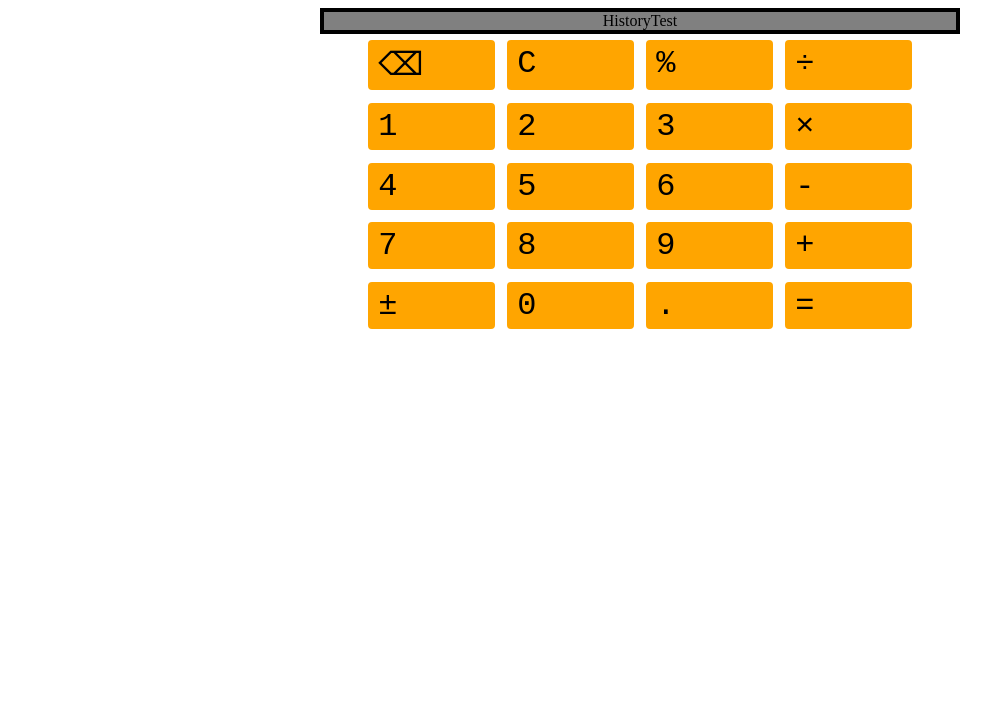
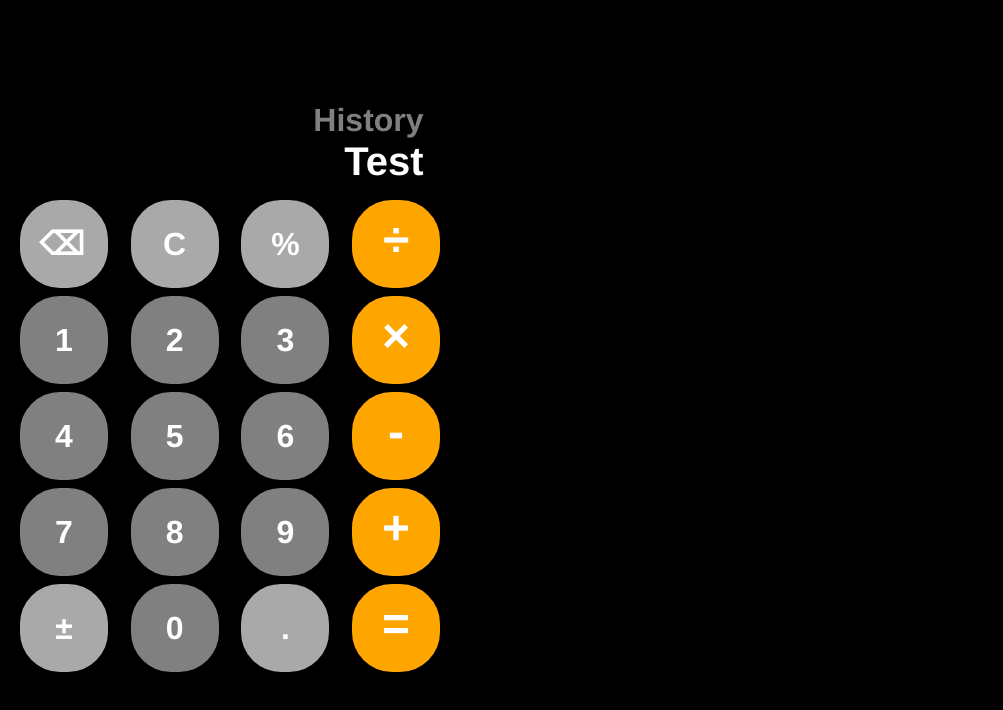
Before and after one commit to Vairiation/calculator, a website built with Vite: page index.html in a window 1280 px wide. Shown: the whole page, without its empty margins (0-1003 px from the left). Built offline with nearby package versions, Linux system fonts and the light colour scheme.

Commit message:
Add css to style.css for styling calculator

```diff
--- a/style.css
+++ b/style.css
@@ -1,61 +1,105 @@
+* {
+    font-family: "HelveticaNeue-UltraLight", "Helvetica Ultra Light", "Helvetica Neue", Helvetica, Arial, sans-serif;
+    font-weight: 600;
+    margin: 0;
+    padding: 0;
+}
+
+body {
+    box-sizing: border-box;
+    height: 100vh;
+    width: 100vw;
+    background-color: #000;
+    color: #fff;
+}
+
+.container {
+    display: flex;
+    align-items: flex-end;
+    min-height: 100%;
+}
+
 .calculatorContainer {
     display: flex;
     flex-direction: column;
-    justify-content: center;
-    align-items: center;
-    height: 50%;
-    width: 50%;
-    margin: auto;
+    height: 100%;
+    width: 100%;
+    max-height: 956px;
+    max-width: 440px;
+    padding: 0 10px 10% 10px;
 }
 
 .calculatorScreen {
     display: flex;
-    justify-content: center;
-    align-items: center;
-    min-height: 100%;
-    min-width: 100%;
-    border: 4px solid black;
-    background-color: grey;
+    flex-direction: column;
+    align-items: flex-end;
+    min-height: 6vh;
+    max-width: 94%;
+    border: 0 solid black;
+    font-size: 5vh;
+    margin-bottom: 2vh;
 }
 
-.buttonsContainer {
+.history {
     display: flex;
     flex-direction: row;
-    justify-content: space-between;
     align-items: center;
-    height: 100%;
-    width: 100%;
+    text-align: left;
+    color: grey;
+    font-size: 4vh;
 }
 
-.functionsContainer {
+.readout {
     display: flex;
-    flex-direction: column;
-    justify-content: center;
-    align-items: stretch;
+    align-items: center;
+    text-align: right;
 }
 
 .buttonsContainer {
     display: flex;
     flex-direction: column;
-    justify-content: space-evenly;
-    align-items: stretch;
+    min-height: 100%;
+    min-width: 100%;
+    row-gap: 1vh;
 }
 
 .row {
     display: flex;
     flex-direction: row;
-    justify-content: center;
-    align-items: stretch;
+    justify-content: space-evenly;
+    align-items: center;
+    gap: 1vw;
 }
 
 button {
     display: flex;
     flex-basis: 20%;
-    /* aspect-ratio: 1/1; */
+    justify-content: center;
+    align-items: center;
+    aspect-ratio: 1/1;
+    border-radius: 5vh;
+    font-size: 4vh;
+    border: 4px solid;
+    color: #fff;
+}
+
+.number {
+    background-color: gray;
+    border-color: grey;
+}
+
+.function {
     background-color: orange;
-    border: 4px solid orange;
-    border-radius: 4px;
-    font-family: 'Courier New', Courier, monospace;
-    font-size: xx-large;
-    margin: 1%;
+    border-color: orange;
+    font-size: 6vh;
+    padding-bottom: 10px;
 }
+
+.modifier {
+    background-color: darkgray;
+    border-color: darkgrey;
+}
+
+.deleteBtn {
+  padding-right: 4px;
+}
```
